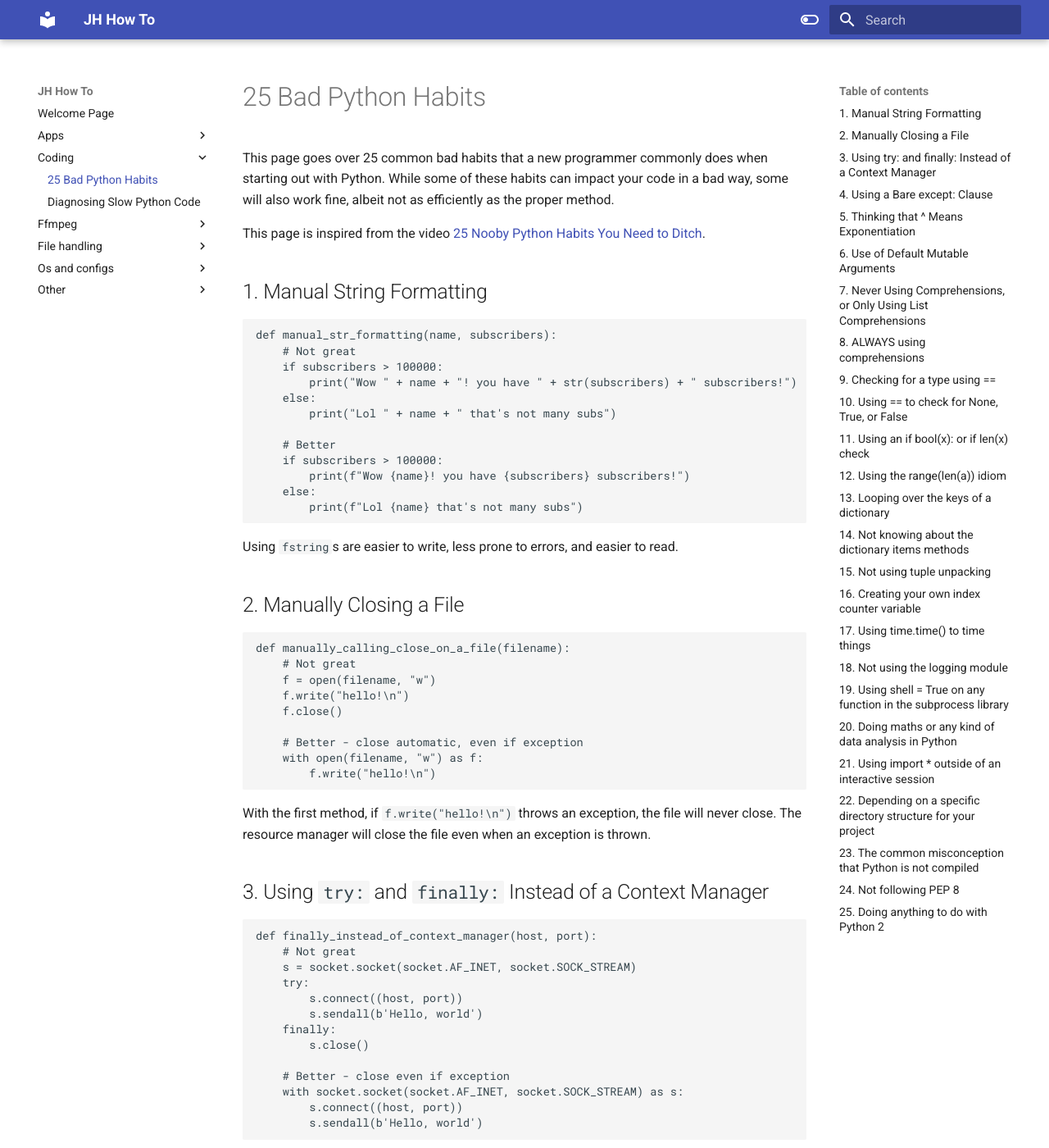
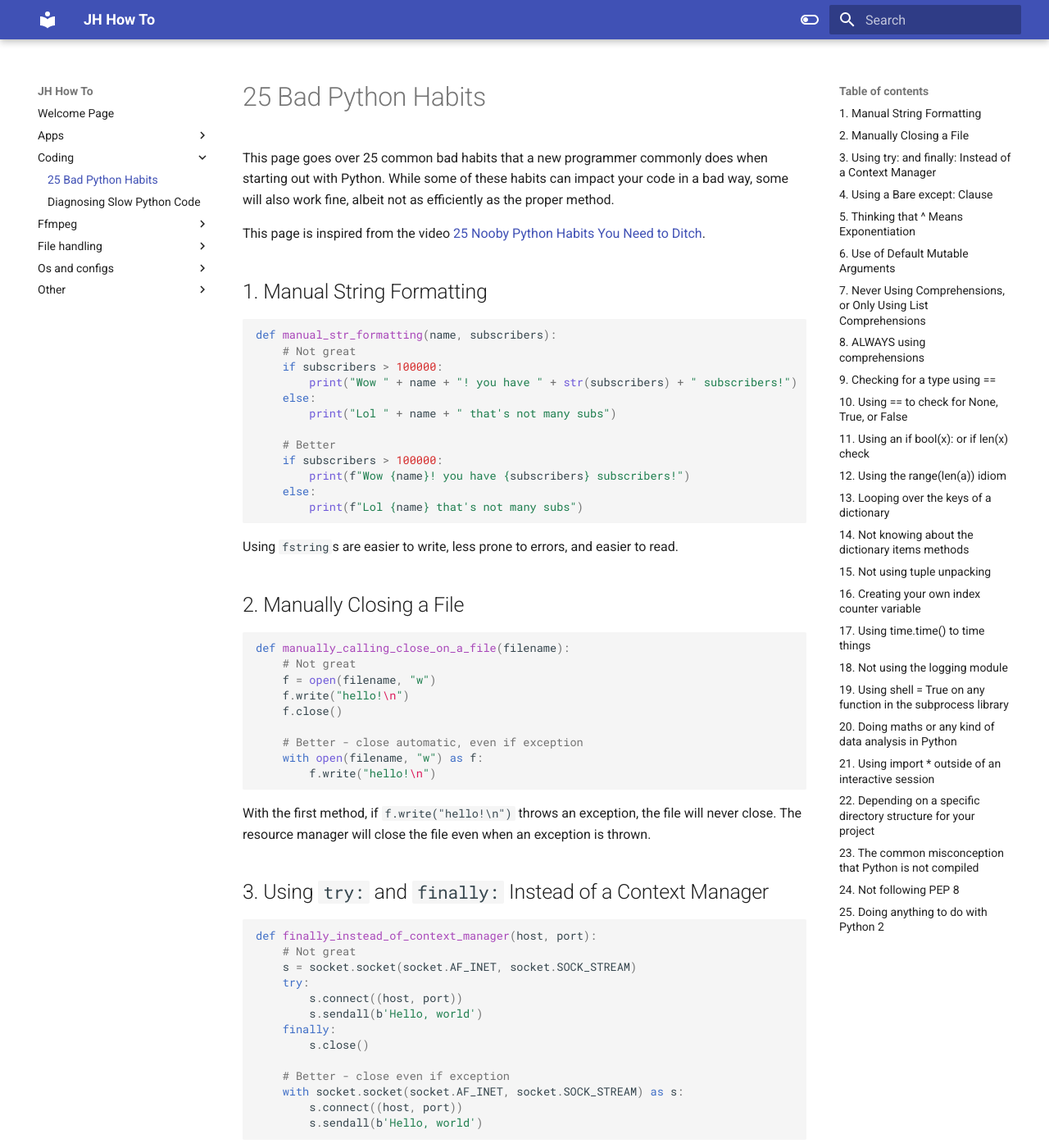
Before and after one commit to johnhalz/how_to, an MkDocs documentation site: the page built from docs/coding/bad_python_habits.md, in a window 1280 px wide and 1400 px high. Shown: the whole window at 82% size. Built offline with MkDocs 1.6.1 and Material for MkDocs 9.7.7, drawn with Linux system fonts in a browser that asks for light colours; some of the changed text lies outside the part shown.

Commit message:
Added code color and improved search

```diff
--- a/mkdocs.yml
+++ b/mkdocs.yml
@@ -13,3 +13,15 @@
       toggle:
         icon: material/toggle-switch
         name: Switch to light mode
+  features:
+    - search.suggest
+
+plugins:
+  - search
+
+markdown_extensions:
+  - pymdownx.highlight:
+      anchor_linenums: true
+  - pymdownx.inlinehilite
+  - pymdownx.snippets
+  - pymdownx.superfences
```
